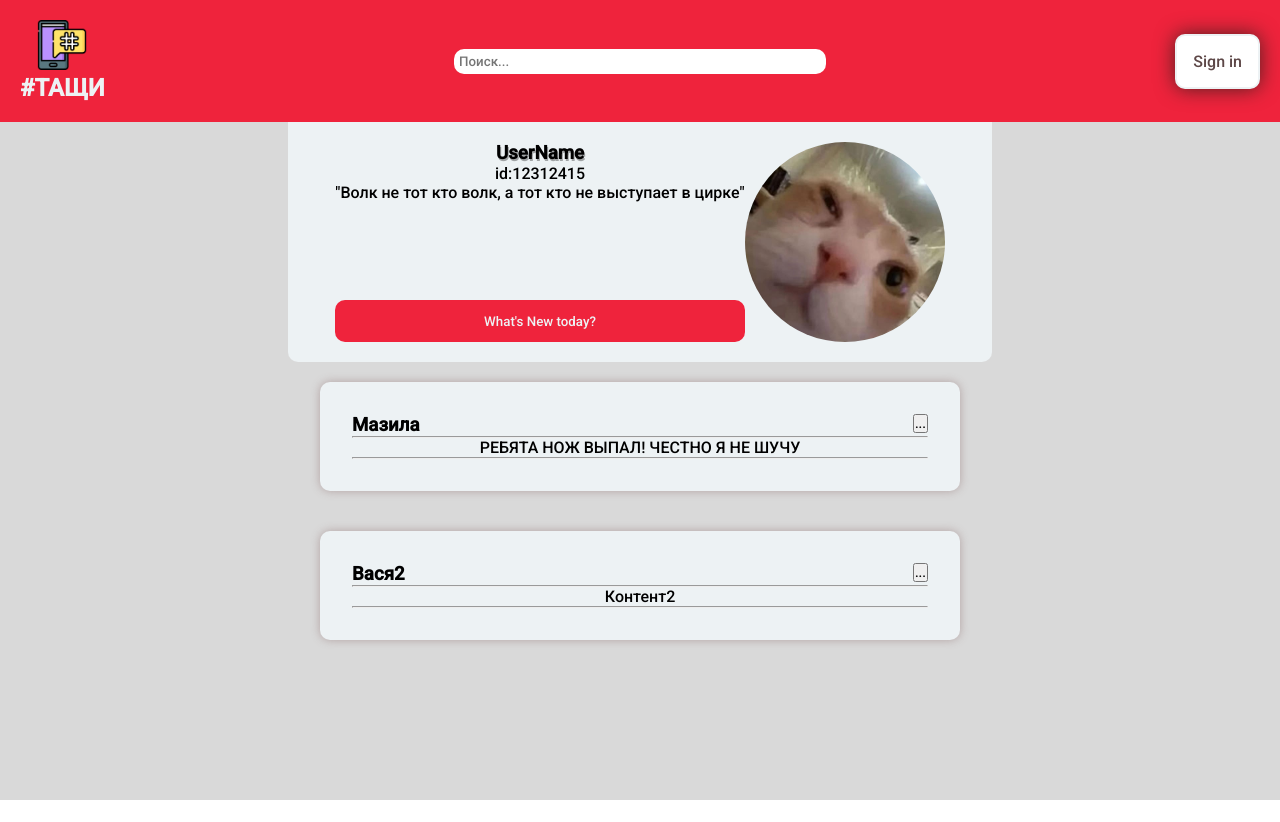
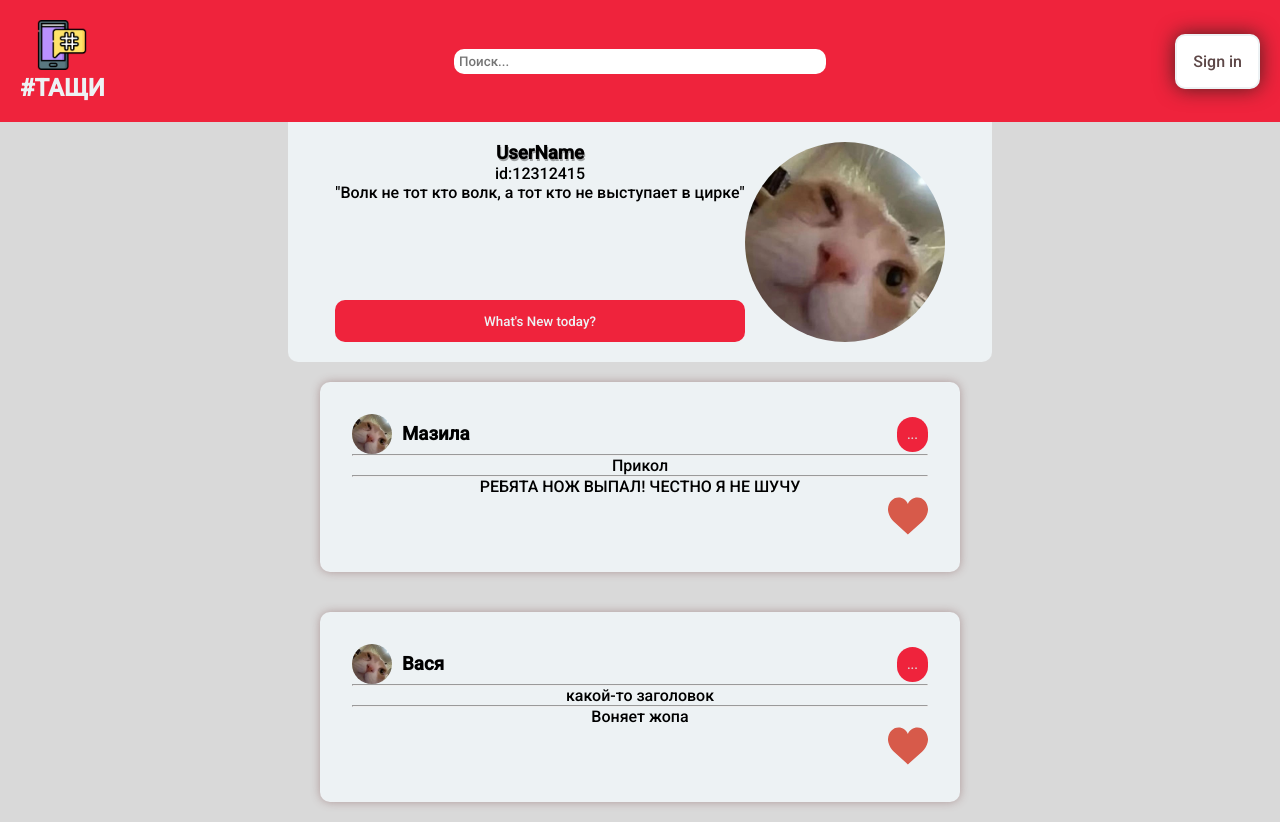
Before and after one commit to Tokiyashi/news-app, a React (Create React App) app: page / in a window 1280 px wide. Before the commit the page ends 800 px from the top, so only its background shows below. Built offline with nearby package versions, Linux system fonts and the light colour scheme; the HTML template or start-up script is replaced by a standard one.

Commit message:
Little layout adjustments

```diff
--- a/src/App.js
+++ b/src/App.js
@@ -7,12 +7,12 @@ import UserProfile from "./Components/UI/UserProfile/UserProfile";
 
 function App() {
     const [posts, setPost] = useState([
-        {name: "Мазила", content: 'РЕБЯТА НОЖ ВЫПАЛ! ЧЕСТНО Я НЕ ШУЧУ'},
-        {name: "Вася2", content: 'Контент2'},
+        {name: "Мазила", header:'Прикол', content: 'РЕБЯТА НОЖ ВЫПАЛ! ЧЕСТНО Я НЕ ШУЧУ'},
+        {name: "Вася", header:'какой-то заголовок', content: 'Воняет жопа'},
     ]);
 
     const postList = posts.map((item, index) =>
-    <Post key={index} author={item.name} content={item.content} > </Post>
+    <Post key={index} header={item.header} author={item.name} content={item.content} > </Post>
     );
 
   return (
--- a/src/Components/Post/Post.jsx
+++ b/src/Components/Post/Post.jsx
@@ -1,24 +1,41 @@
 import React from 'react';
 import cl from './Post.module.css'
+import test from './test avatar.jpg'
+import like from './like-svgrepo-com.svg'
 
-const Post = ({author, content, creationDate}) => {
+const Post = ({author, content, header, creationDate}) => {
     return (
         <div className={cl.post}>
             <div className={cl.post__header}>
-                <img
-                />
-                <h3> {author} </h3>
+                <div className={cl.post__header__user}>
+                    <img
+                        src={test}
+                        width="40px"
+                    />
+                    <h3> {author} </h3>
+                </div>
                 <button>...</button>
             </div>
             <div className={cl.post__content}>
                 <p>
                     <hr/>
+                    {header}
+                    <hr/>
                     {content}
-                    <hr/>
                 </p>
             </div>
             <div className={cl.post__info}>
+
                 <h4> {creationDate} </h4>
+                <div className={cl.post__info__buttons}>
+                    <img
+                        alt="like"
+                        id={cl.likeBtn}
+                        src={like}
+                        width="40px"
+                    />
+                </div>
+
             </div>
         </div>
     );
--- a/src/Components/Post/Post.module.css
+++ b/src/Components/Post/Post.module.css
@@ -6,18 +6,50 @@
     display: flex;
     margin: 20px 0;
     min-width: 50%;
-    box-shadow: 0 0 10px #b2a2a2;
+    box-shadow: 0 0 10px #af9999;
+}
+.post__info{
+    width: 100%;
+}
+.post__info__buttons{
+    float: right;
+}
+.likeBtn{
 }
 
 .post__header{
     justify-content: space-between;
     flex-direction: row;
     width: 100%;
+    display: flex;
+    align-items: center;
 }
-.post__header>h3{
+.post__header>h3, .post__header>img {
     float: left;
+}
+
+.post__header__user{
+    display: flex;
+    justify-content: center;
+    align-items: center;
+    gap: 10px
+}
+
+.post__header__user>img{
+    border-radius: 50%;
+}
+.post__header>button{
+    border: none;
+    background-color: #EF233C;
+    color: #d9d9d9;
+    padding: 10px;
+    border-radius: 20px;
 }
 
 .post__header>button{
     float: right;
 }
+
+.post__info__buttons{
+
+}
--- a/src/Components/UI/UserProfile/UserProfile.jsx
+++ b/src/Components/UI/UserProfile/UserProfile.jsx
@@ -17,6 +17,7 @@ const UserProfile = () => {
                  width="200px"
                  alt="avatar"
                  src={test}
+                 draggable="false"
             />
         </div>
     );
```
Also changed, not shown: src/Components/Post/like-svgrepo-com.svg (added), src/Components/Post/test avatar.jpg (added).
